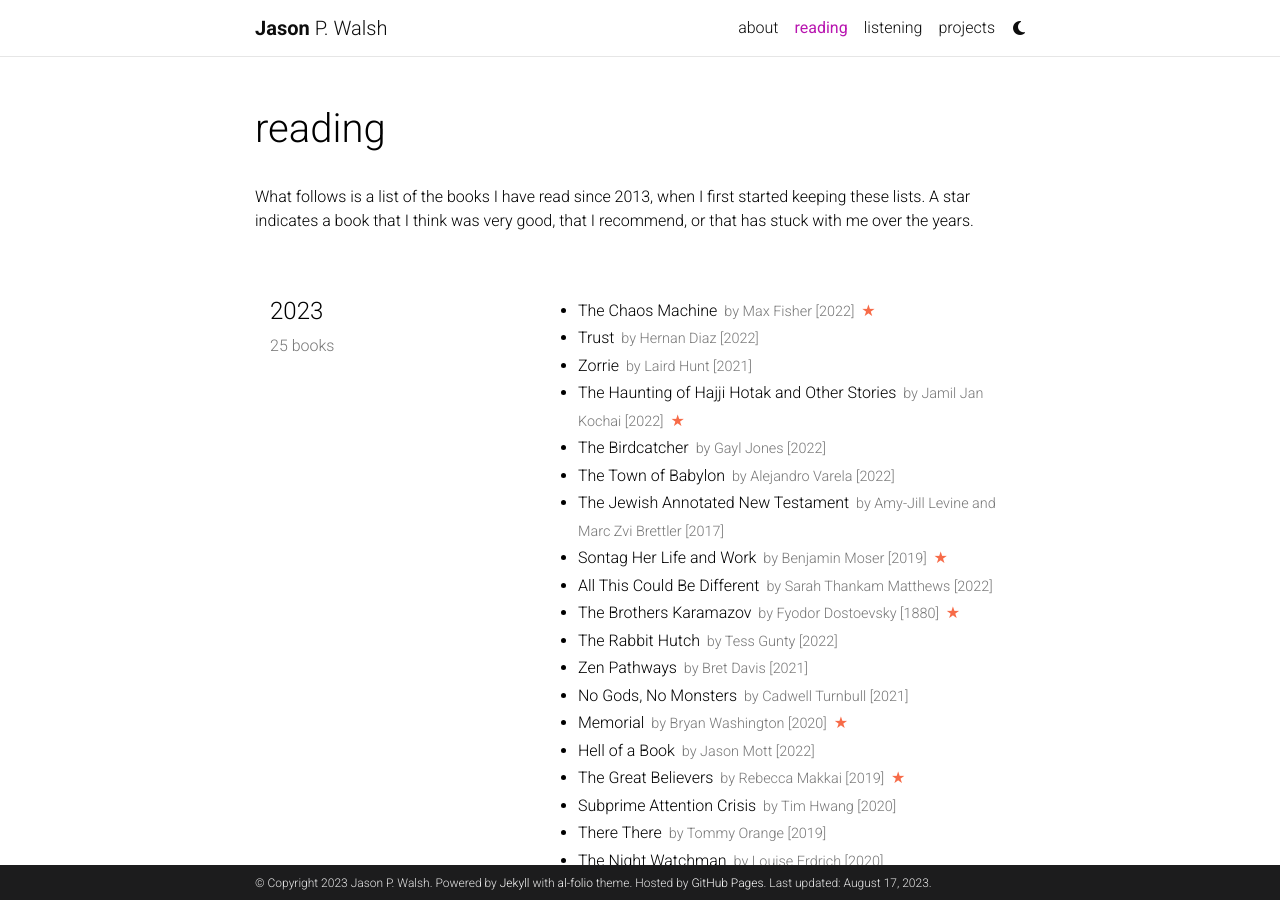
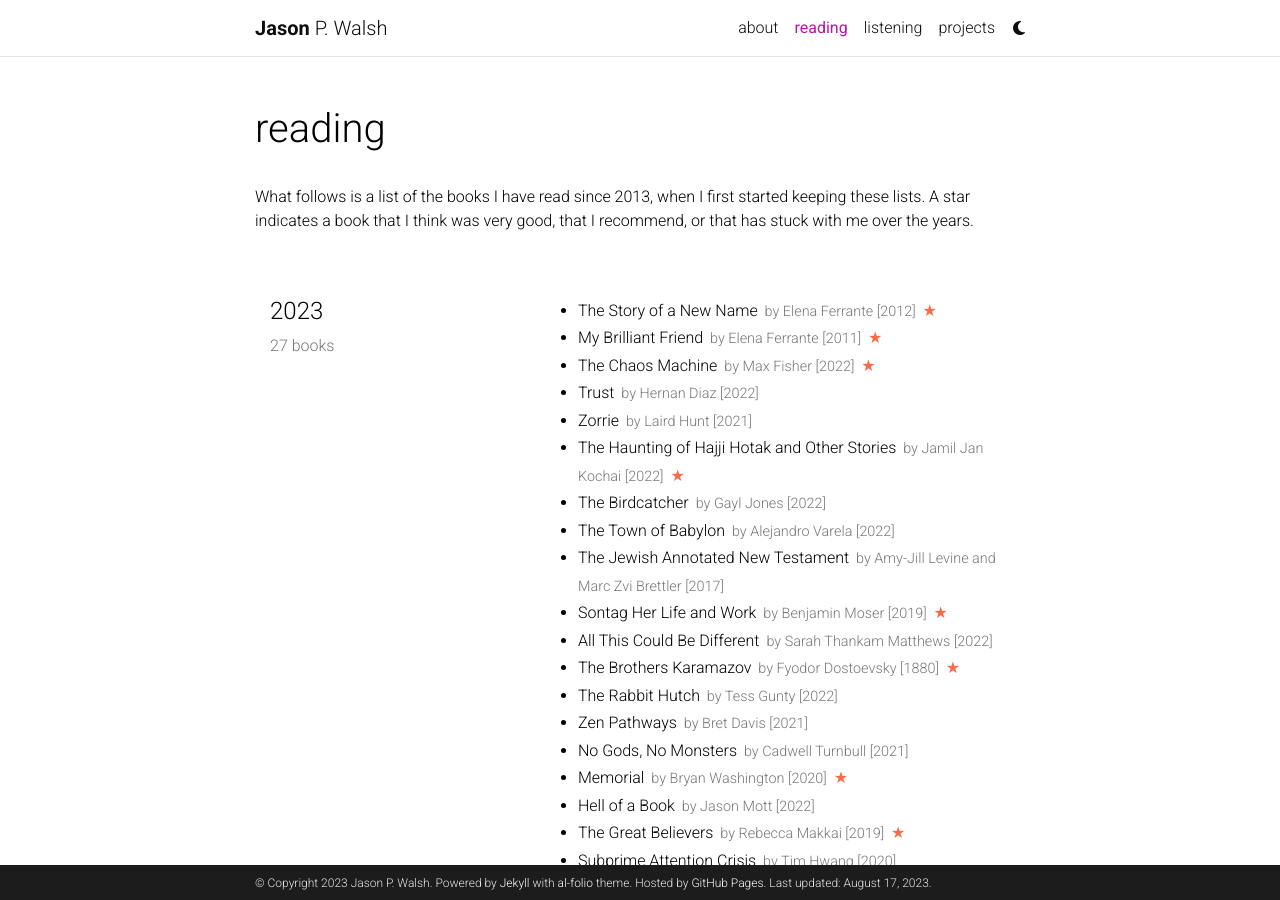
Before and after one commit to jwals23/jwals23.github.io, a Jekyll site: the page built from _pages/reading.md, in a window 1280 px wide and 900 px high. Built offline with Jekyll 4.4.1, drawn with Linux system fonts in a browser that asks for light colours; comment, search, counter and statistics services are not loaded; a style sheet for code colours, icons or effects is not loaded.

Commit message:
Adding Ferrante

```diff
--- a/_data/reading.yml
+++ b/_data/reading.yml
@@ -1,6 +1,16 @@
 list:
   - year: "2023"
     books:
+      - title: The Story of a New Name
+        author: Elena Ferrante
+        year: 2012
+        star: yes
+
+      - title: My Brilliant Friend
+        author: Elena Ferrante
+        year: 2011
+        star: yes
+
       - title: The Chaos Machine
         author: Max Fisher
         year: 2022
```
